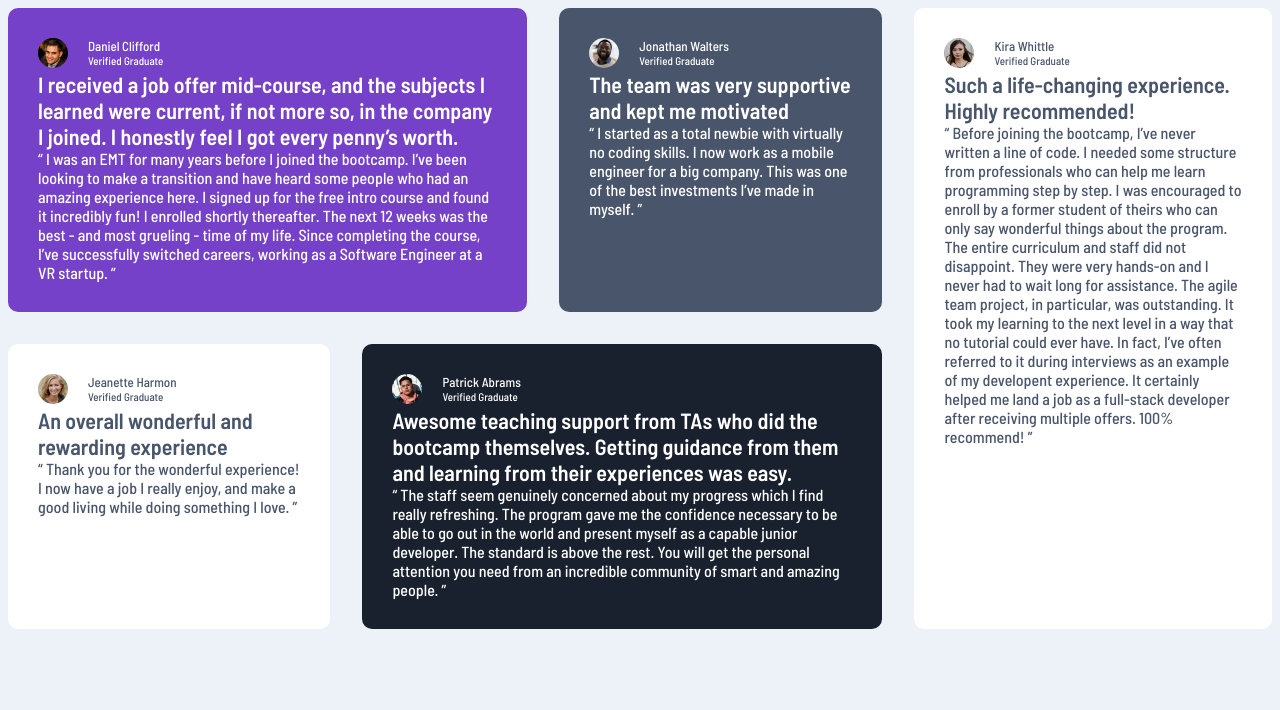
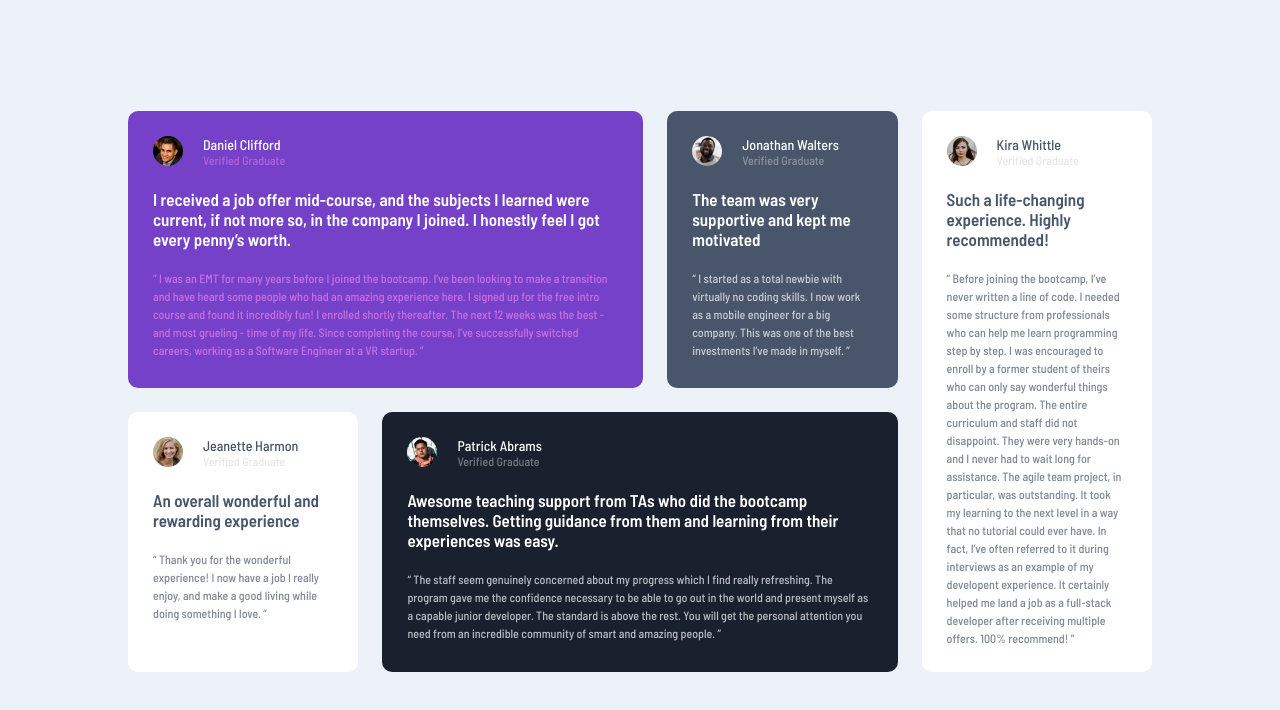
Before and after one commit to dehfachini/testimonials-grid-section, a plain HTML site: page index.html in a window 1280 px wide. Drawn offline with Linux system fonts and the light colour scheme.

Commit message:
adjust styles

```diff
--- a/css/styles.css
+++ b/css/styles.css
@@ -10,15 +10,18 @@
 body {
     font-family: 'Barlow Semi Condensed', sans-serif;
     background-color: var(--light-grayish-blue);
+    overflow: hidden;
 }
 
 .container {
-    /* width: 80vw;
+    width: 80vw;
     height: 80vh;
     display: flex;
     align-items: center;
     justify-content: center;
-    margin: auto; */
+    margin: auto;
+    padding: 5%;
+
 }
 
 .main-content {
@@ -26,15 +29,14 @@ body {
     grid-template-areas:
     'purple-content purple-content gray-content white-content'
     'left-white-content black-content black-content white-content';
-    grid-gap: 2rem;
+    grid-gap: 1.5rem;
+
 }
 
-.first-text {
-    font-weight: bold;
-}
 
 .person-details {
     display: flex;
+    margin-bottom: 20px;
 }
 
 .name-wrapper {
@@ -42,11 +44,23 @@ body {
 }
 
 .name {
-    font-size: 13px;
+    font-size: 14px;
 }
 
 .position {
-    font-size: 11px;
+    font-size: 12px;
+    color: var(--light-gray);
+    opacity: 0.5;
+}
+
+#purple-content .position {
+    color: violet;
+
+}
+
+#purple-content .second-text {
+    color: violet;
+
 }
 
 .card {
@@ -55,14 +69,20 @@ body {
 
 .card-content {
     color: white;
-    padding: 30px;
+    padding: 25px;
 }
 
 .first-text {
-    font-size: 22px;
+    font-size: 17px;
     font-weight: bolder;
+    margin-bottom: 20px;
 }
 
+.second-text {
+    font-size: 12px;
+    line-height: 1.5;
+    opacity: 0.7;
+}
 .black-font {
     color: var(--very-dark-grayish-blue);
 }
@@ -80,16 +100,19 @@ body {
 #gray-content {
     grid-area: gray-content;
     background-color: var(--very-dark-grayish-blue);
+    width: 18vw;
 }
 
 #right-white-content {
     grid-area: white-content;
     background-color: var(--white);
+    width: 18vw;
 }
 
 #left-white-content {
     grid-area: left-white-content;
     background-color: var(--white);
+   width: 18vw;
 }
 
 #black-content {
```
